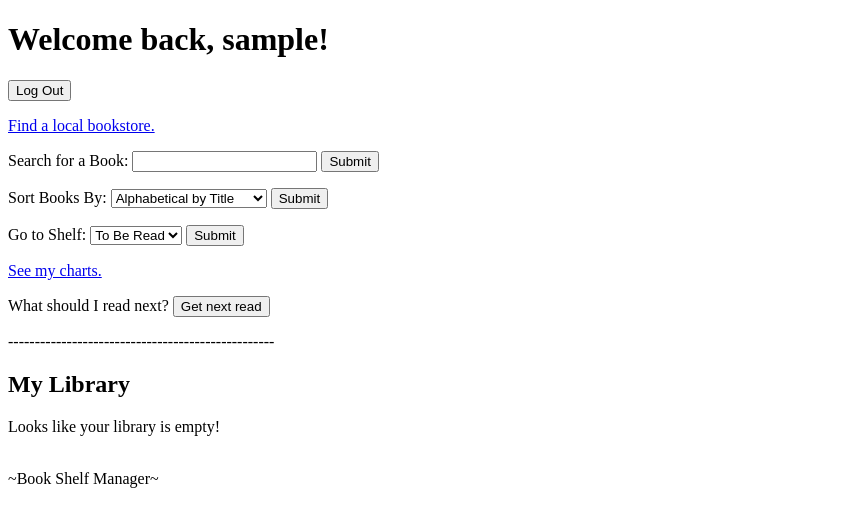
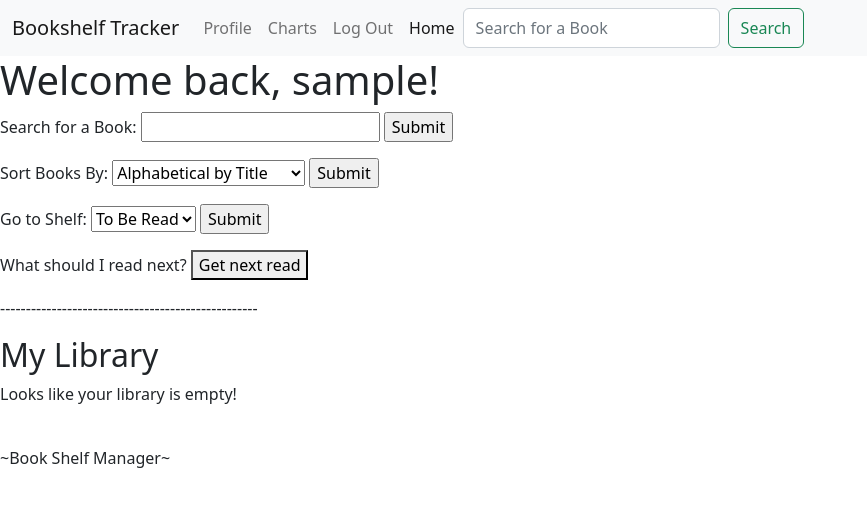
Before and after one commit to becgordon/bookshelf-tracker, a Flask app: page /sortby in a window 1280 px wide. Shown: the top 520 px of the page, without its empty margins (0-867 px from the left). Run offline with Flask 2, Linux system fonts and the light colour scheme; the visitor is signed in with stand-in values (Sample User, id 1); data comes from the database, SQL or seed files in the repository; data that the repository does not hold is empty; some libraries are stand-ins or nearby versions.

Commit message:
Added a placeholder navbar

```diff
--- a/server.py
+++ b/server.py
@@ -262,12 +262,11 @@ def rate_book(isbn):
     return redirect(f'/userprofile/{user.username}')
 
 
-@app.route('/categorizebook<isbn>') # needs some editing to work as AJAX request
-def categorize_book(isbn):
+@app.route('/categorizebook<isbn>/<category>') # needs some editing to work as AJAX request
+def categorize_book(isbn, category):
     """Categorize a user's book."""
 
     user = crud.get_user_by_username(session['user_name'])
-    category = request.args.get("category")
     review = crud.get_review_by_book_and_user_id(isbn, user.user_id)
     if category == "To Be Read":
         review.to_be_read = True
@@ -344,9 +343,13 @@ def view_charts(username):
 def get_next_read():
     """Randomly choose the next book a user should read from 'Have Not Read's."""
 
+    next_book_options = []
     user = crud.get_user_by_username(session['user_name'])
-    next_book = random.choice(user.reviews)
+    for review in user.reviews:
+        if review.to_be_read == True:
+            next_book_options.append(review)
 
+    next_book = random.choice(next_book_options)
 
     return (f'{next_book.book.title} by {next_book.book.author}')
 
--- a/templates/base.html
+++ b/templates/base.html
@@ -4,9 +4,14 @@
     <title>
       {% block title %}{% endblock %}
     </title>
+    <!-- CSS only -->
+    <link href="https://cdn.jsdelivr.net/npm/bootstrap@5.2.1/dist/css/bootstrap.min.css" rel="stylesheet"
+    integrity="sha384-iYQeCzEYFbKjA/T2uDLTpkwGzCiq6soy8tYaI1GyVh/UjpbCx/TYkiZhlZB6+fzT" crossorigin="anonymous">
+    <link rel="stylesheet" href="/static/site.css"/>
     {% block head %}{% endblock %}
   </head>
   <body>
+
     {% block body %}{% endblock %}
 
     {% block after_body %}{% endblock %}
--- a/templates/user_profile.html
+++ b/templates/user_profile.html
@@ -1,16 +1,39 @@
 {% extends 'base.html' %}
 
 {% block title %}{{ user.fname }}'s Profile{% endblock %}
+{% block head %}
 
+  <nav class="navbar navbar-expand-lg bg-light">
+    <div class="container-fluid">
+      <a class="navbar-brand" href="#">Bookshelf Tracker</a>
+      <button class="navbar-toggler" type="button" data-bs-toggle="collapse" data-bs-target="#navbarNavAltMarkup" aria-controls="navbarNavAltMarkup" aria-expanded="false" aria-label="Toggle navigation">
+        <span class="navbar-toggler-icon"></span>
+      </button>
+      <div class="collapse navbar-collapse" id="navbarNavAltMarkup">
+        <div class="navbar-nav">
+          <a class="nav-link" href="/userprofile/{{ user.username }}">Profile</a>
+          <a class="nav-link" href="/usercharts/{{ user.username }}">Charts</a>
+          <a class="nav-link" href="/logout">Log Out</a>
+          <a class="nav-link active" aria-current="page" href="#">Home</a>
+          <form class="d-flex" role="search">
+            <input class="form-control me-2" type="search" placeholder="Search for a Book" aria-label="Search">
+            <button class="btn btn-outline-success" type="submit">Search</button>
+          </form>
+        </div>
+      </div>
+    </div>
+  </nav>
+
+{% endblock %}
 {% block body %}
 
 <h1>Welcome back, {{ user.fname }}!</h1>
 
-<button id="log_out">Log Out</button>
+<!-- <button id="log_out">Log Out</button> -->
 
-<p>
+<!-- <p>
     <a href='/findbookstore'>Find a local bookstore.</a>
-</p>
+</p> -->
 
 <form method="GET" action="/booksearchresults">
     <p>
@@ -47,9 +70,9 @@
     </form>
 </p>
 
-<p>
+<!-- <p>
     <a href="/usercharts/{{ user.username }}">See my charts.</a>
-</p>
+</p> -->
 
 <p>
     What should I read next?
@@ -89,7 +112,7 @@
 
 <script>
 
-    const logOutButton = document.querySelector('#log_out');
+    /*const logOutButton = document.querySelector('#log_out');
 
     logOutButton.addEventListener('click', () => {
         window.location = '/logout';
@@ -100,7 +123,7 @@
 
     sortBySelect.addEventListener('submit', () => {
         window.location = '/sortby';
-    });
+    });*/
 
     function getNextRead(evt) {
         fetch('/getnextread')
--- a/templates/welcome_page.html
+++ b/templates/welcome_page.html
@@ -13,9 +13,9 @@
     <a href='/createaccount'>Create account.</a>
 </p>
 
-<p>
+<!-- <p>
     <a href='/findbookstore'>Find a local bookstore.</a>
-</p>
+</p> -->
 
 {% endblock %}
 
```
Also changed, not shown: templates/user_book_profile.html (+4 -3 lines), templates/user_charts.html (+21 -0 lines), static/site.css (added).
